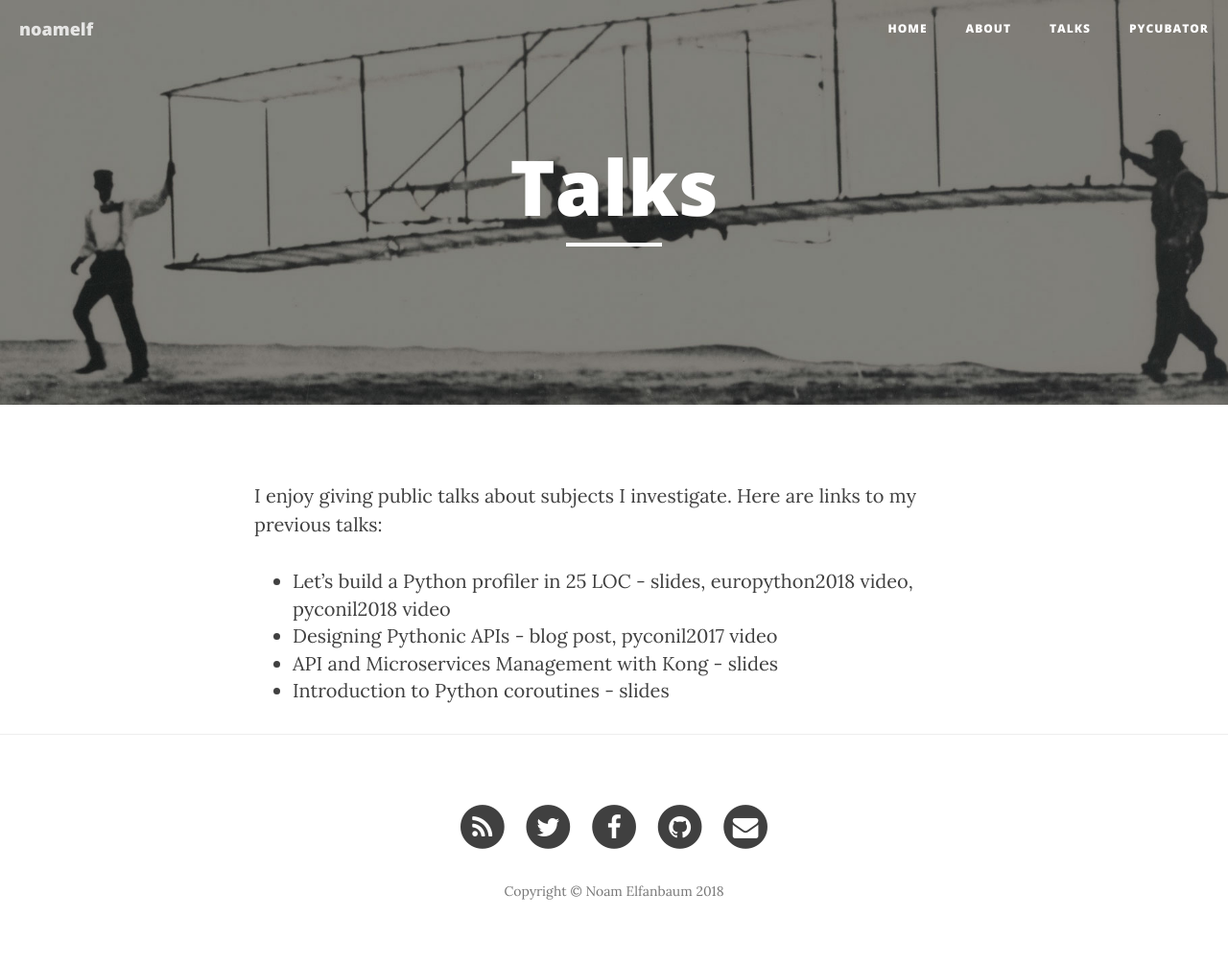
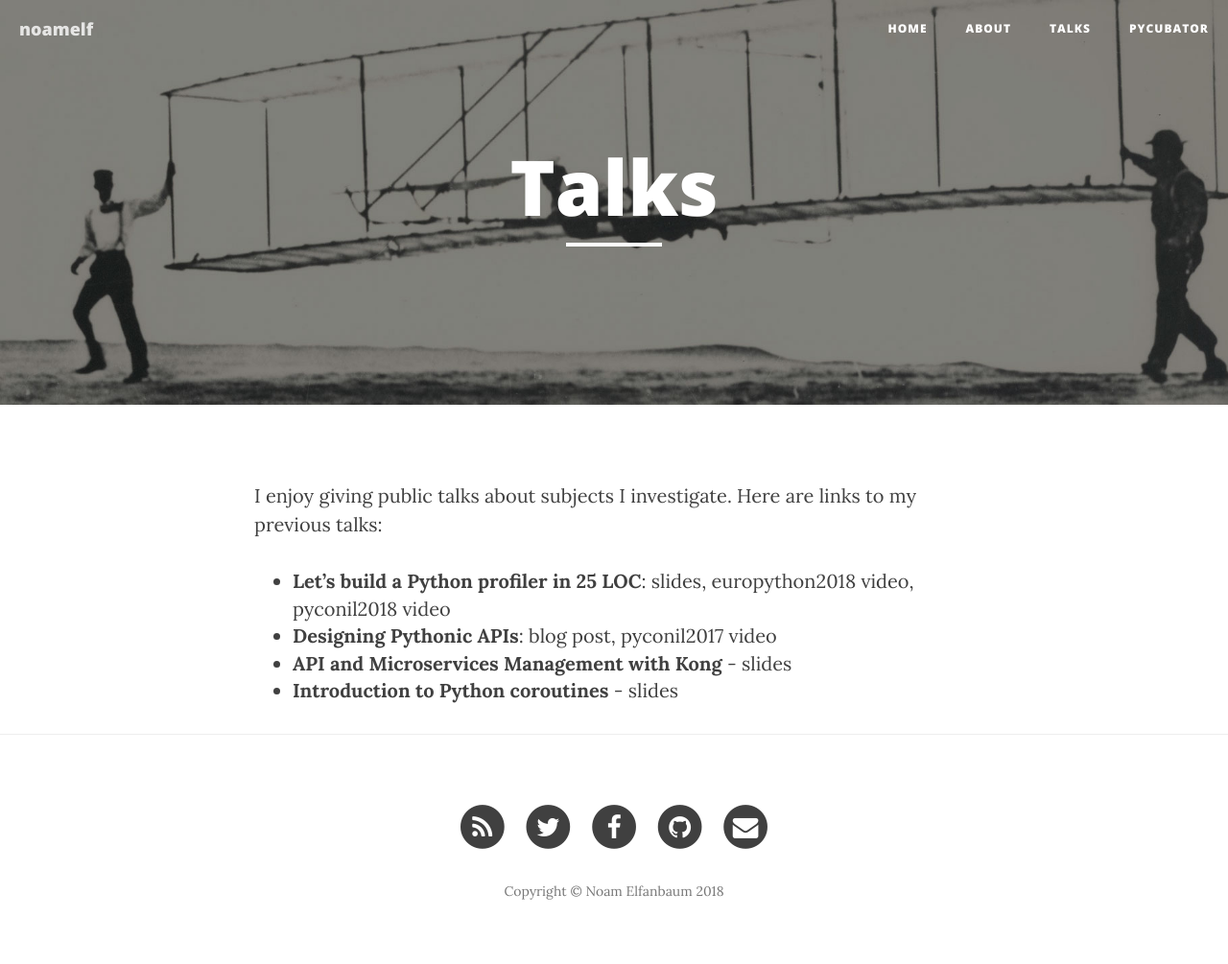
Before and after one commit to noamelf/noamelf.github.io, a Jekyll site: the page built from talks.md, in a window 1280 px wide. Shown: the whole page at 96% size. Built offline with Jekyll 4.4.1, drawn with Linux system fonts in a browser that asks for light colours; nearby versions of some CDN libraries.

```diff
--- a/talks.md
+++ b/talks.md
@@ -7,7 +7,7 @@ header-img: "img/post-bg-02.jpg"
 
 I enjoy giving public talks about subjects I investigate. Here are links to my previous talks:
 
-* Let's build a Python profiler in 25 LOC - [slides](https://gitpitch.com/noamelf/Lets-build-a-Python-profiler-in-25-LOC), [europython2018 video](https://youtu.be/qRqDgJLM568?t=1h32m53s), [pyconil2018 video](https://www.youtube.com/watch?v=e03oTN3e0aM)
-* Designing Pythonic APIs - [blog post](/designing-pythonic-apis-talk), [pyconil2017 video](https://www.youtube.com/watch?v=CrQQCa_AoWI)
-* API and Microservices Management with Kong - [slides](https://goo.gl/sS5spo)
-* Introduction to Python coroutines - [slides](/intro-to-python-coroutines-talk)
+- **Let's build a Python profiler in 25 LOC**: [slides](https://gitpitch.com/noamelf/Lets-build-a-Python-profiler-in-25-LOC), [europython2018 video](https://youtu.be/qRqDgJLM568?t=1h32m53s), [pyconil2018 video](https://www.youtube.com/watch?v=e03oTN3e0aM)
+- **Designing Pythonic APIs**: [blog post](/designing-pythonic-apis-talk), [pyconil2017 video](https://www.youtube.com/watch?v=CrQQCa_AoWI)
+* **API and Microservices Management with Kong** - [slides](https://goo.gl/sS5spo)
+* **Introduction to Python coroutines** - [slides](/intro-to-python-coroutines-talk)
```
